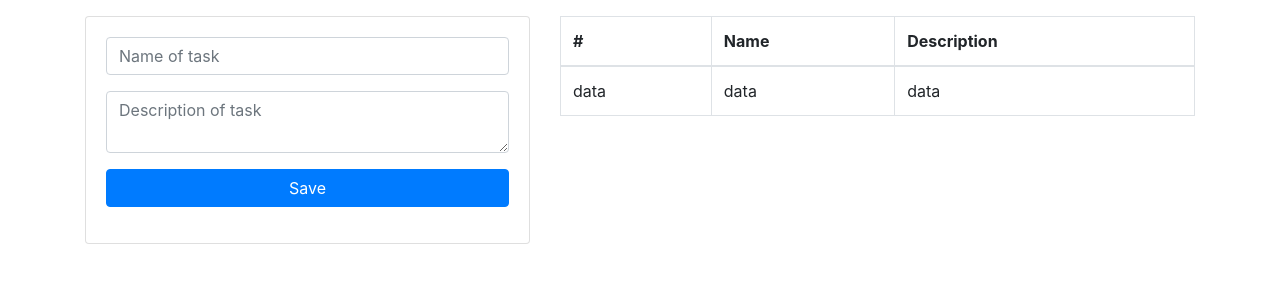
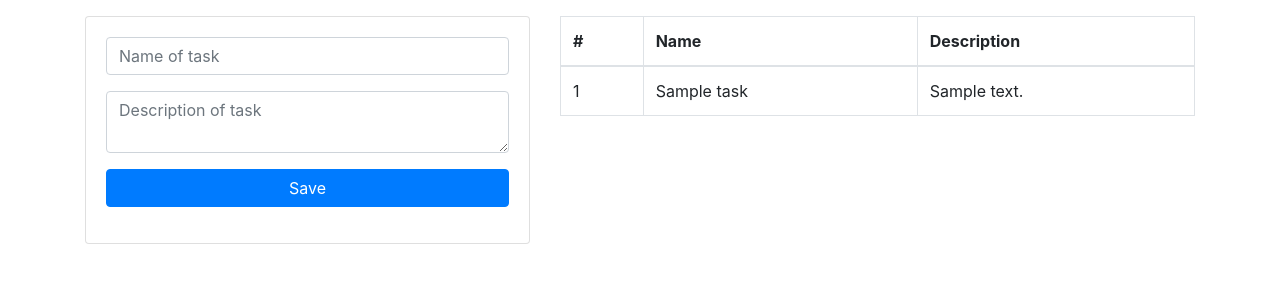
Before and after one commit to Yusuke1998/app_of_task, a PHP site: page / in a window 1280 px wide. Shown: the part 56-356 px from the top of the page. Run offline with PHP 8.4, Linux system fonts and the light colour scheme; tables that the repository leaves empty or names only in its code hold one stand-in row (values such as "Sample post").

Commit message:
add and list task ready and working!

```diff
--- a/index.php
+++ b/index.php
@@ -26,7 +26,7 @@
 								<input type="text" name="name" id="name" placeholder="Name of task" class="form-control">
 							</div>
 							<div class="form-group">
-								<textarea name="" id="description" class="form-control" placeholder="Description of task"></textarea>
+								<textarea name="description" id="description" class="form-control" placeholder="Description of task"></textarea>
 							</div>
 							<div class="form-group">
 								<button type="submit" class="btn btn-primary btn-block">Save</button>
@@ -39,7 +39,7 @@
 				<div class="col-md-12 my-3 bg-primary text-white" id="div-search">
 					<ul id="ul-search"></ul>
 				</div>
-				<table class="table table-bordered my-3">
+				<table id="task-tabla" class="table table-bordered my-3">
 					<thead>
 						<tr>
 							<th>#</th>
@@ -47,13 +47,7 @@
 							<th>Description</th>
 						</tr>
 					</thead>
-					<tbody>
-						<tr>
-							<td>data</td>
-							<td>data</td>
-							<td>data</td>
-						</tr>
-					</tbody>
+					<tbody id="task-tabla-body"></tbody>
 				</table>
 			</div>
 		</div>
--- a/js/my.js
+++ b/js/my.js
@@ -1,13 +1,12 @@
 $(document).ready(function(){
 	console.log('jquery working!');
+	listarTareas();
+
+	// Buscador
 	$('#div-search').hide();
 	$('#search').keyup(function(){
-		let search = $('#search').val();
-		if (search == '') {
-			console.log('Search esta vacio');
-			$('#div-search').hide(300);
-		}else{
-			console.log('Search no esta vacio');
+		if ($('#search').val()) {
+			let search = $('#search').val();
 			$.ajax({
 				type:'post',
 				url:'php/task-search.php',
@@ -16,15 +15,10 @@ $(document).ready(function(){
 				success:function(data){
 					var tasks = JSON.parse(data);
 					var template = '';
-
-					// tasks.forEach(task => {
-					// 	template += '<li>'+task.name+'</li>'
-					// });
-
 					tasks.forEach(task => {
-						template += `<li>${task.name}</li>` //concatenando con comillas de interpolacion
+						//concatenando con comillas de interpolacion
+						template += `<li>${task.name}</li>`
 					});
-
 					$('#ul-search').html(template);
 					$('#div-search').show(300);
 				},
@@ -32,9 +26,56 @@ $(document).ready(function(){
 					console.log(data);
 				}
 			});
+		}else{
+			$('#div-search').hide(300);
 		}
+	});
+	// Buscador
 
+	// Crear tarea
+	$('#task-form').submit(function(e){
+		e.preventDefault();
+		var form = $('#task-form').serialize();
+		$.ajax({
+			url:'php/task-add.php',
+			type:'post',
+			datatype:'json',
+			data:form,
+			success:function(data){
+				console.log('success: ',data);
+				$('#name').val('');
+				$('#description').val('');
+				listarTareas();
+			},
+			error:function(data){
+				console.log('error: ',data);
+			}
+		});
 	});
+	// Crear tarea
 
+	// Listar tareas
+	function listarTareas(){
+		$.post('php/task-list.php',function(data){
+			var tasks = JSON.parse(data);
+			var tabla = $('#task-tabla-body');
+			tasks.forEach(task=>{
+				// tabla.append('<tr><td>'+task.id+'</td><td>'+task.name+'</td><td>'+task.description+'</td></tr>');
+				tabla.append(`<tr>
+								<td>${task.id}</td>
+								<td>${task.name}</td>
+								<td>${task.description}</td>
+							</tr>`);
+			});
+		});
+	}
+	// Listar tareas
 
+	// Editar tarea
+
+	// Editar tarea
+
+	// Eliminar tarea
+
+	// Eliminar tarea
 });
--- /dev/null
+++ b/php/task-list.php
@@ -0,0 +1,18 @@
+<?php
+	require_once('database.php');
+	extract($_POST);
+
+	$query = "SELECT id, name, description FROM task";
+	$consulta = $coneccion->query($query);
+	while ($row = mysqli_fetch_array($consulta)) {
+		$array[]=	[
+						'id'			=>	$row['id'],
+						'name'			=>	$row['name'],
+						'description'	=>	$row['description']
+					];
+	}
+
+	$json = json_encode($array);
+	echo $json;
+
+?>
```
Also changed, not shown: php/task-add.php (added, +14 -0 lines), php/task-delete.php (added), php/task-edit.php (added).
